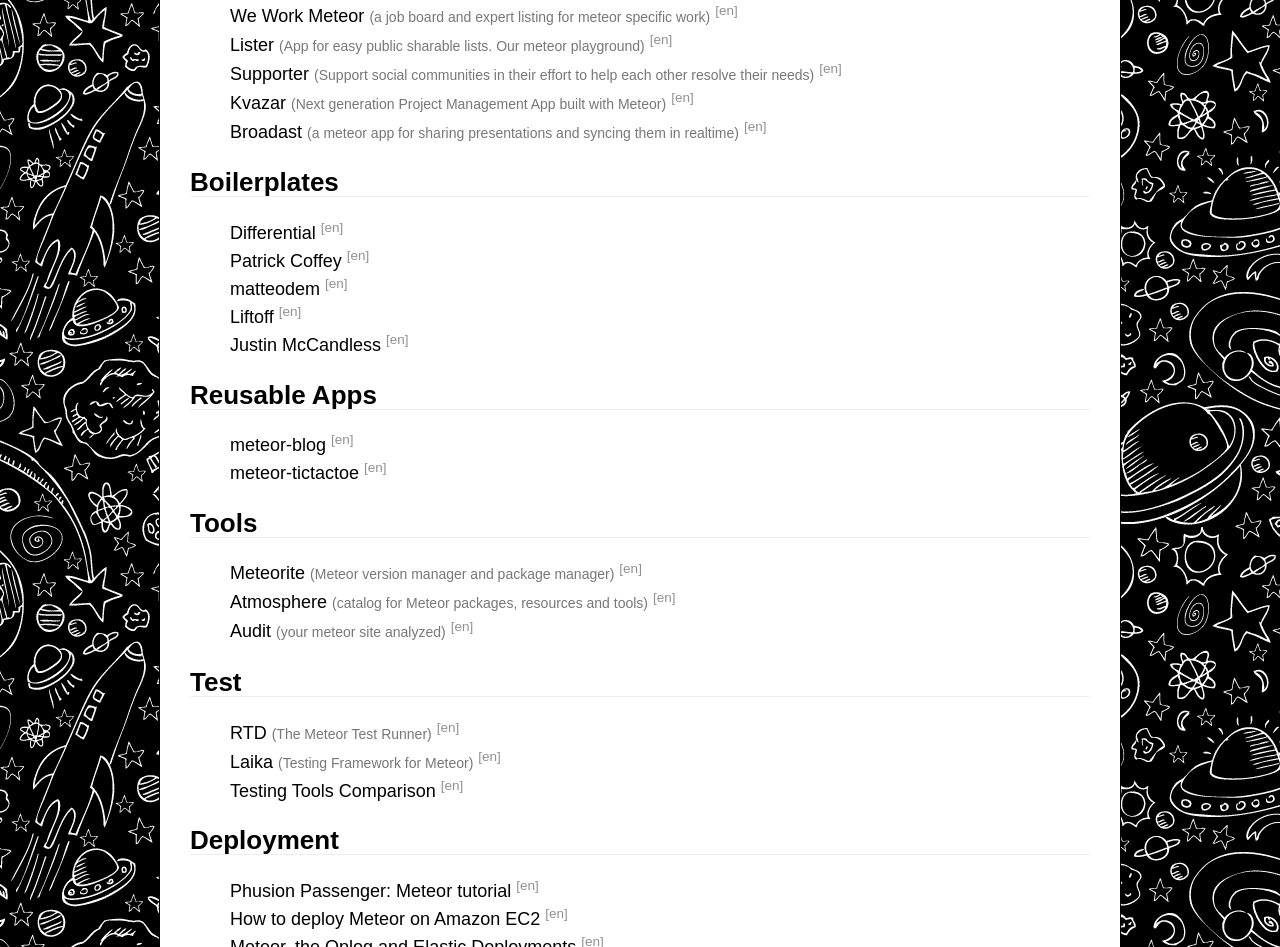
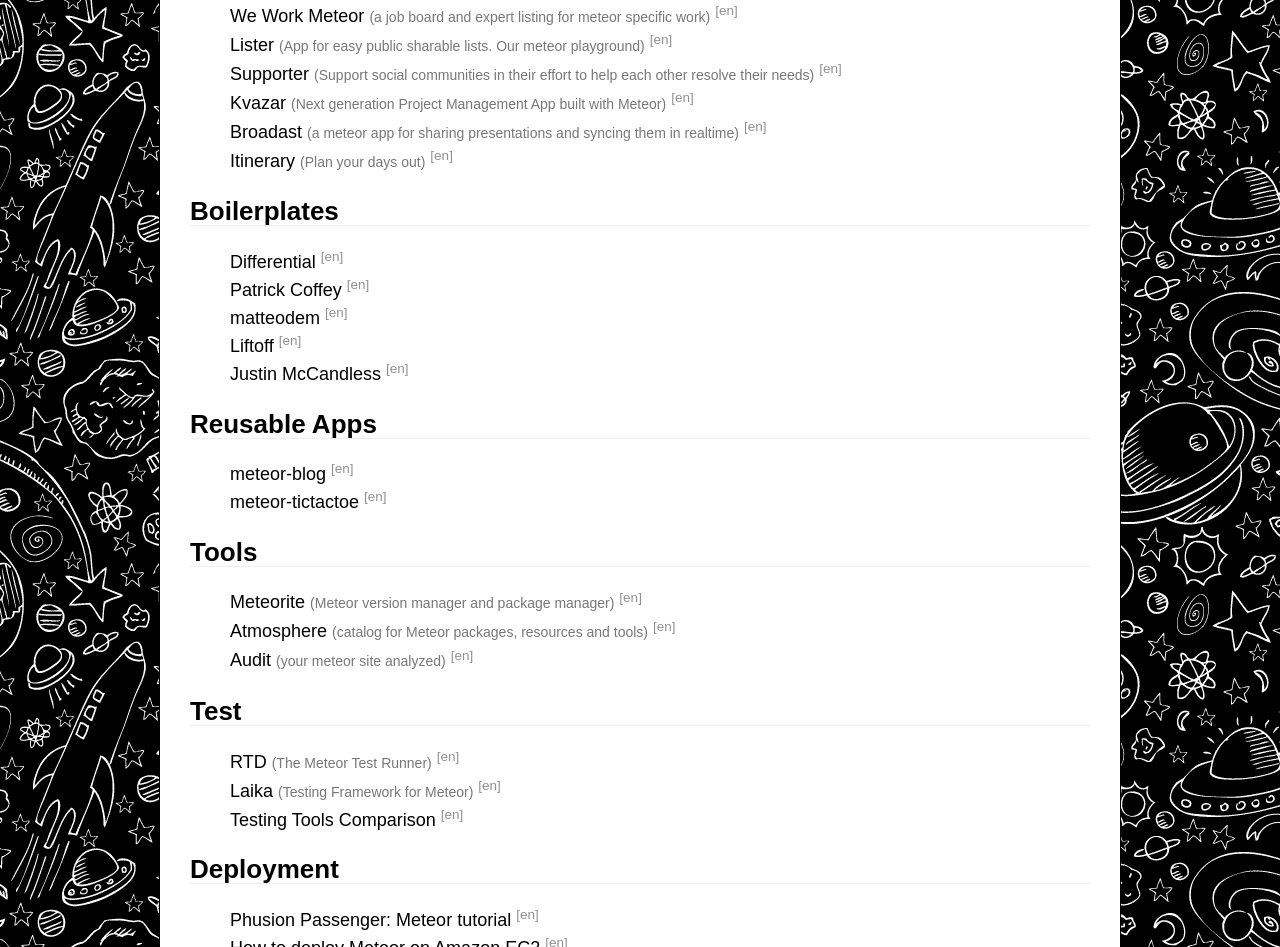
Before and after one commit to Urigo/awesome-meteor, a plain HTML site: page index.html in a window 1280 px wide. Shown: the part 3290-4237 px from the top of the page. Drawn offline with Linux system fonts and the light colour scheme.

Commit message:
Update 2014-06-26T09:07:39.169Z

```diff
--- a/index.html
+++ b/index.html
@@ -598,6 +598,12 @@
       <sup>[en]</sup>
     </li>
 
+    <li>
+      <a href="https://github.com/tomsabin/itinerary">Itinerary</a>
+      <span class="desc">(Plan your days out)</span>
+      <sup>[en]</sup>
+    </li>
+
   </ul>
 
   <h2>Boilerplates</h2>
```
